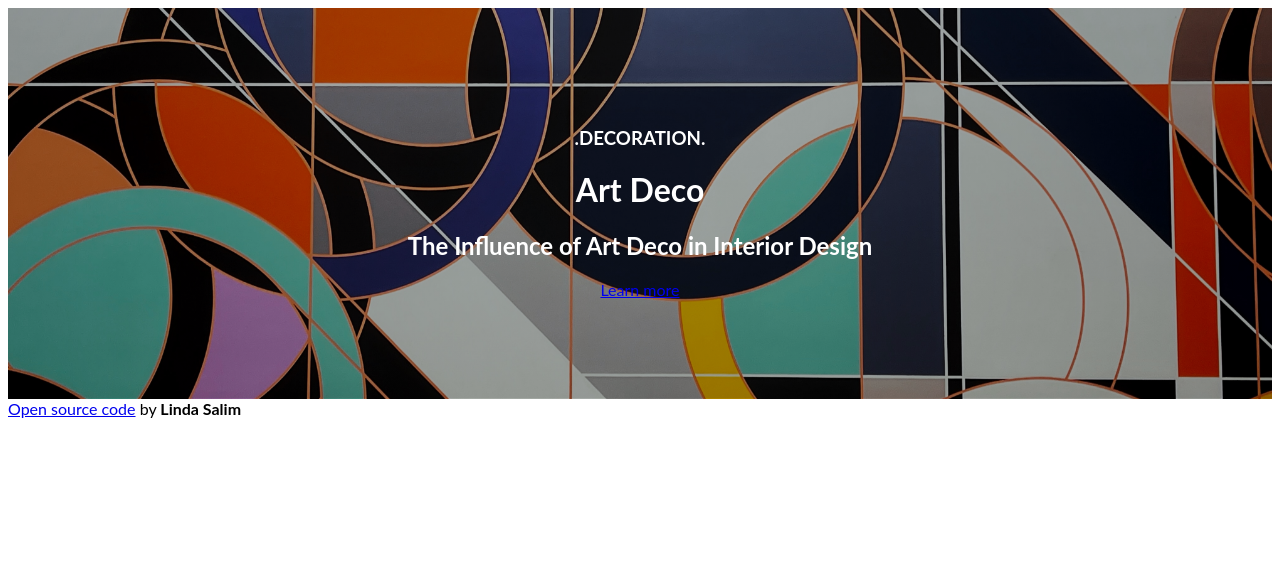
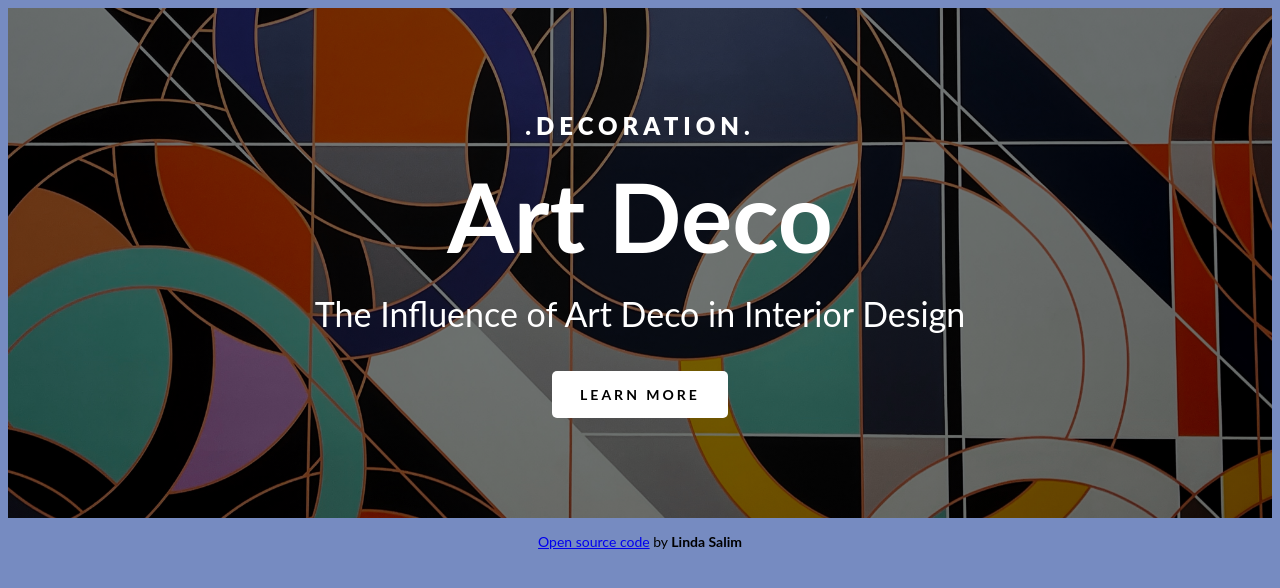
Before and after one commit to lndslm/art-deco-project, a plain HTML site: page index.html in a window 1280 px wide. Drawn offline with Linux system fonts and the light colour scheme.

Commit message:
Added the content on the header

```diff
--- a/index.html
+++ b/index.html
@@ -7,11 +7,12 @@
     <link rel="stylesheet" href="/src/styles.css" />
   </head>
   <body>
+    <div class="container">
       <header>
         <h3>.DECORATION.</h3>
         <h1>Art Deco</h1>
         <h2>The Influence of Art Deco in Interior Design</h2>
-      <a href="#">Learn more</a>
+        <a href="#">LEARN MORE</a>
       </header>
 
       <footer>
@@ -22,5 +23,6 @@
         >
         by <strong>Linda Salim</strong>
       </footer>
+    </div>
   </body>
 </html>
--- a/src/styles.css
+++ b/src/styles.css
@@ -1,9 +1,15 @@
+.container {
+  max-width: 1400px;
+  margin: 0 auto;
+}
+
 body {
   font-family: Lato, helvetica, sans-serif;
+  background: #768bc1;
 }
 
 header {
-  background-image: linear-gradient(rgba(0, 0, 0, 0.3), rgba(0, 0, 0, 0.3)),
+  background-image: linear-gradient(rgba(0, 0, 0, 0.5), rgba(0, 0, 0, 0.5)),
     url(/images/background.jpg);
   background-size: cover;
   background-position: center;
@@ -12,3 +18,68 @@ header {
   text-align: center;
   color: white;
 }
+
+header h1 {
+  font-weight: 700;
+  font-size: 96px;
+  line-height: 1.5;
+  margin: 0;
+}
+
+header h2 {
+  font-weight: 400;
+  font-size: 34px;
+  line-height: 1.5;
+  margin: 0;
+}
+
+header h3 {
+  font-weight: 900;
+  font-size: 24px;
+  line-height: 1.5;
+  letter-spacing: 5px;
+  margin: 0;
+}
+
+header a {
+  background: white;
+  color: black;
+  display: inline-block;
+  margin-top: 32px;
+  text-decoration: none;
+  padding: 13px 28px;
+  letter-spacing: 3px;
+  font-weight: 700;
+  font-size: 14px;
+  line-height: 1.5;
+  text-align: center;
+  border-radius: 5px;
+}
+
+footer {
+  text-align: center;
+  margin-top: 15px;
+  font-size: 14px;
+}
+
+@media (max-width: 900px) {
+  header {
+    padding: 60px 0;
+  }
+
+  header h1 {
+    font-size: 48px;
+  }
+
+  header h2 {
+    font-size: 17px;
+  }
+
+  header h3 {
+    font-size: 12px;
+  }
+
+  header a {
+    font-size: 8px;
+  }
+}
```
Lines whose indentation alone changed are shown as unchanged.
